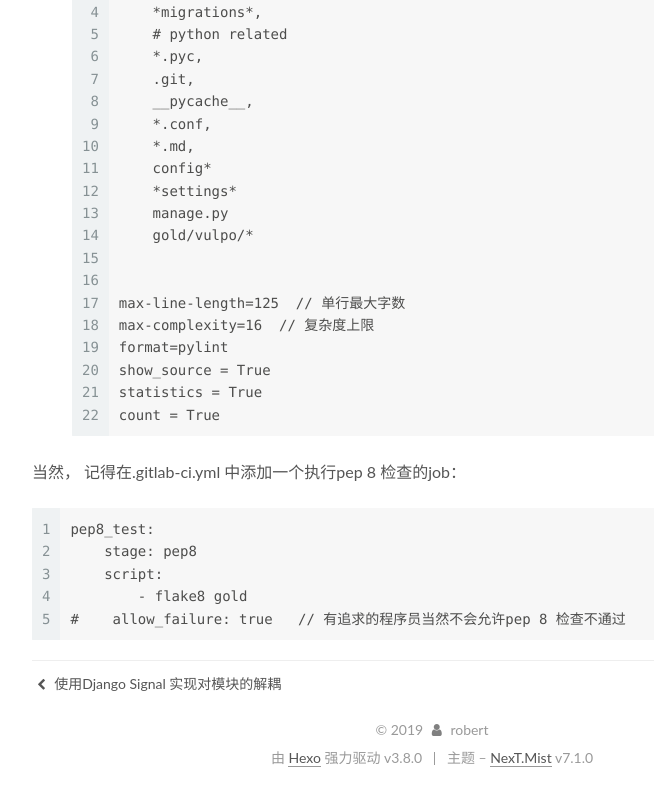
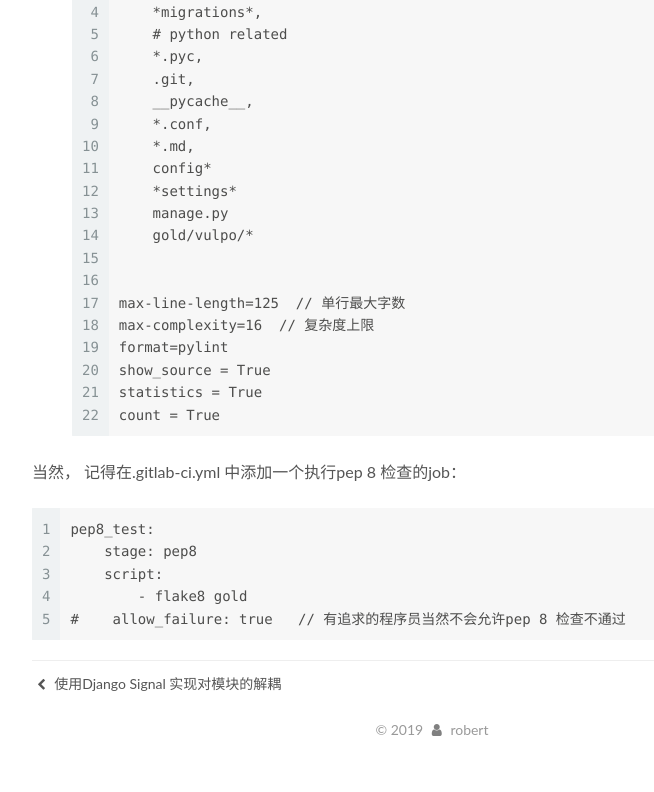
Before and after one commit to robert871126/robert871126.github.io, a plain HTML site: page 2019/04/30/GitLab-CI持续集成实践/index.html in a window 1280 px wide. Shown: the part 3678-4470 px from the top of the page, without its empty margins (48-702 px from the left). After the commit the page ends 4442 px from the top, so only its background shows below. Drawn offline with Linux system fonts and the light colour scheme.

Commit message:
Site updated: 2019-04-30 18:43:49

```diff
--- a/2019/04/30/GitLab-CI持续集成实践/index.html
+++ b/2019/04/30/GitLab-CI持续集成实践/index.html
@@ -639,15 +639,9 @@
 </div>
 
 
-  <div class="powered-by">由 <a href="https://hexo.io" class="theme-link" rel="noopener" target="_blank">Hexo</a> 强力驱动 v3.8.0</div>
 
 
 
-  <span class="post-meta-divider">|</span>
-
-
-
-  <div class="theme-info">主题 – <a href="https://theme-next.org" class="theme-link" rel="noopener" target="_blank">NexT.Mist</a> v7.1.0</div>
 
 
 
```
Also changed, not shown: 2019/04/30/使用Django Signal 实现对模块的解耦/index.html (+0 -6 lines), archives/2019/04/index.html (+0 -6 lines), archives/2019/index.html (+0 -6 lines), archives/index.html (+0 -6 lines), index.html (+0 -6 lines).
